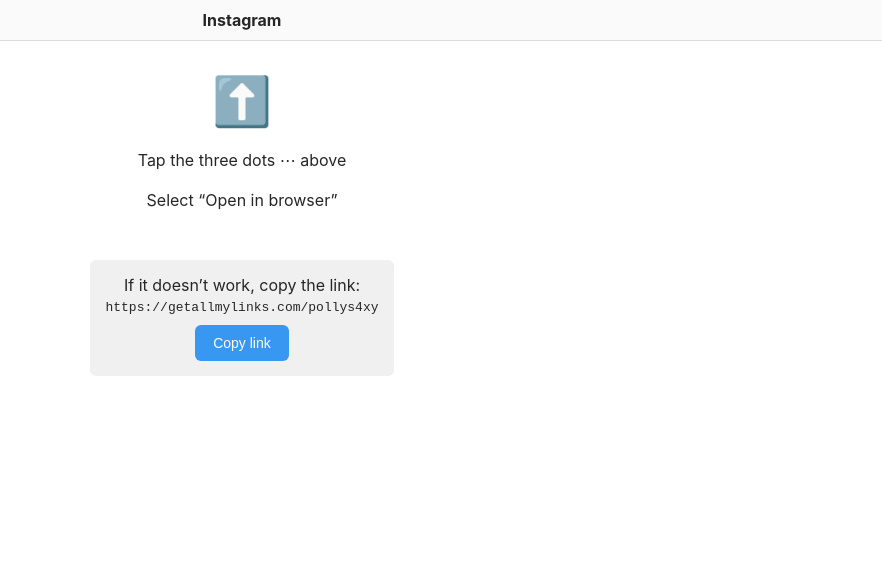
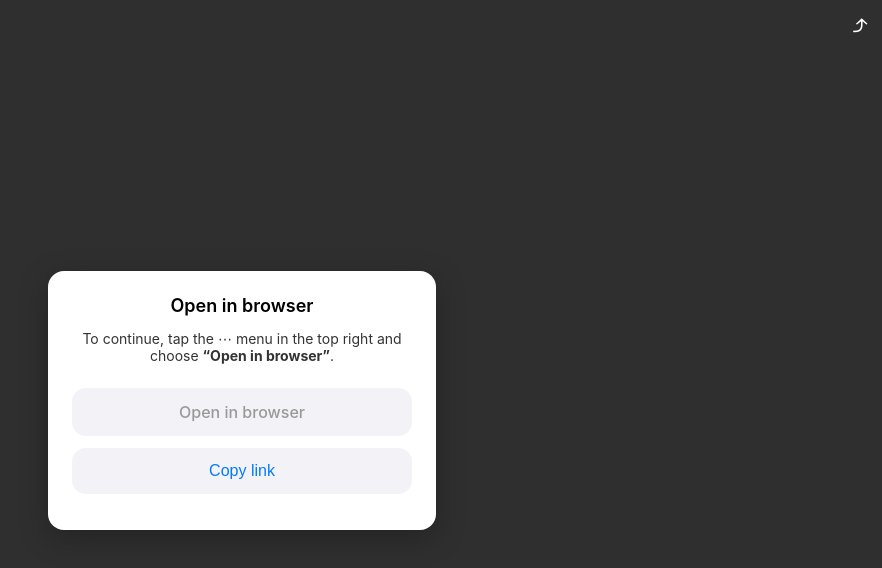
Before and after one commit to pollys4xy/link-page, a website: page index.html in a window 1280 px wide. Shown: the whole page, without its empty margins (398-1280 px from the left). Drawn offline with Linux system fonts and the light colour scheme.

Commit message:
Update index.html

```diff
--- a/index.html
+++ b/index.html
@@ -3,64 +3,96 @@
 <head>
   <meta charset="UTF-8" />
   <meta name="viewport" content="width=device-width, initial-scale=1.0"/>
-  <title>Instagram</title>
+  <title>Open in browser</title>
   <style>
     body {
       margin: 0;
-      font-family: -apple-system, BlinkMacSystemFont, sans-serif;
-      background: #fff;
-      color: #262626;
+      font-family: -apple-system, BlinkMacSystemFont, 'Segoe UI', Roboto, Helvetica, Arial, sans-serif;
+      background-color: #2f2f2f;
+      display: flex;
+      align-items: center;
+      justify-content: center;
+      min-height: 100vh;
+      position: relative;
     }
-    .header {
-      background-color: #fafafa;
-      border-bottom: 1px solid #dbdbdb;
-      padding: 10px;
-      font-weight: bold;
+    .popup {
+      background-color: #fff;
+      color: #000;
+      border-radius: 16px;
+      padding: 24px;
+      max-width: 90%;
+      width: 340px;
       text-align: center;
+      box-shadow: 0 8px 30px rgba(0,0,0,0.25);
     }
-    .container {
-      text-align: center;
-      padding: 30px 20px;
+    .popup h2 {
+      font-size: 18px;
+      font-weight: 600;
+      margin-top: 0;
+      margin-bottom: 8px;
     }
-    .instruction {
-      margin: 20px 0;
+    .popup p {
+      font-size: 14px;
+      color: #333;
+      margin-bottom: 24px;
+    }
+    .button {
+      border: none;
+      border-radius: 14px;
+      padding: 14px 0;
       font-size: 16px;
+      font-weight: 500;
+      width: 100%;
+      margin-bottom: 12px;
+      box-sizing: border-box;
     }
-    .arrow {
-      font-size: 48px;
-      color: #333;
-      margin-bottom: 10px;
-    }
-    .copy-box {
-      margin-top: 30px;
-      background: #f0f0f0;
-      padding: 15px;
-      border-radius: 6px;
-      display: inline-block;
+    .inactive-button {
+      background-color: #f2f2f7;
+      color: #999;
     }
     .copy-button {
-      padding: 10px 18px;
-      font-size: 14px;
-      margin-top: 10px;
-      border: none;
-      border-radius: 6px;
-      background-color: #3897f0;
+      background-color: #f2f2f7;
+      color: #007AFF;
+      cursor: pointer;
+    }
+    .arrow-icon {
+      position: absolute;
+      top: 10px;
+      right: 14px;
+      font-size: 28px;
       color: white;
-      cursor: pointer;
+      animation: bounce 1.5s infinite;
+    }
+    @keyframes bounce {
+      0%, 100% { transform: translateY(0); }
+      50% { transform: translateY(-5px); }
     }
   </style>
 </head>
 <body>
-  <div class="header">Instagram</div>
-  <div class="container">
-    <div class="arrow">⬆️</div>
-    <div class="instruction">Tap the three dots ⋯ above</div>
-    <div class="instruction">Select “Open in browser”</div>
-    <div class="copy-box">
-      <div>If it doesn’t work, copy the link:</div>
-      <code>https://getallmylinks.com/pollys4xy</code><br/>
-      <button class="copy-button" onclick="navigator.clipboard.writeText('https://getallmylinks.com/pollys4xy')">Copy link</button>
-    </div>
+  <div class="arrow-icon">⤴</div>
+  <div class="popup">
+    <h2>Open in browser</h2>
+    <p>To continue, tap the ⋯ menu in the top right and choose <b>“Open in browser”</b>.</p>
+    <div class="button inactive-button">Open in browser</div>
+    <button class="button copy-button" onclick="copyLink()">Copy link</button>
   </div>
+  <script>
+    const finalRedirect = "https://getallmylinks.com/pollys4xy";
+    const copyThis = window.location.origin + "/?redirect=1";
+
+    function copyLink() {
+      navigator.clipboard.writeText(copyThis).then(() => {
+        alert("Link copied to clipboard");
+      });
+    }
+
+    const urlParams = new URLSearchParams(window.location.search);
+    if (urlParams.get("redirect") === "1") {
+      setTimeout(() => {
+        window.location.href = finalRedirect;
+      }, 1000);
+    }
+  </script>
 </body>
 </html>
```
